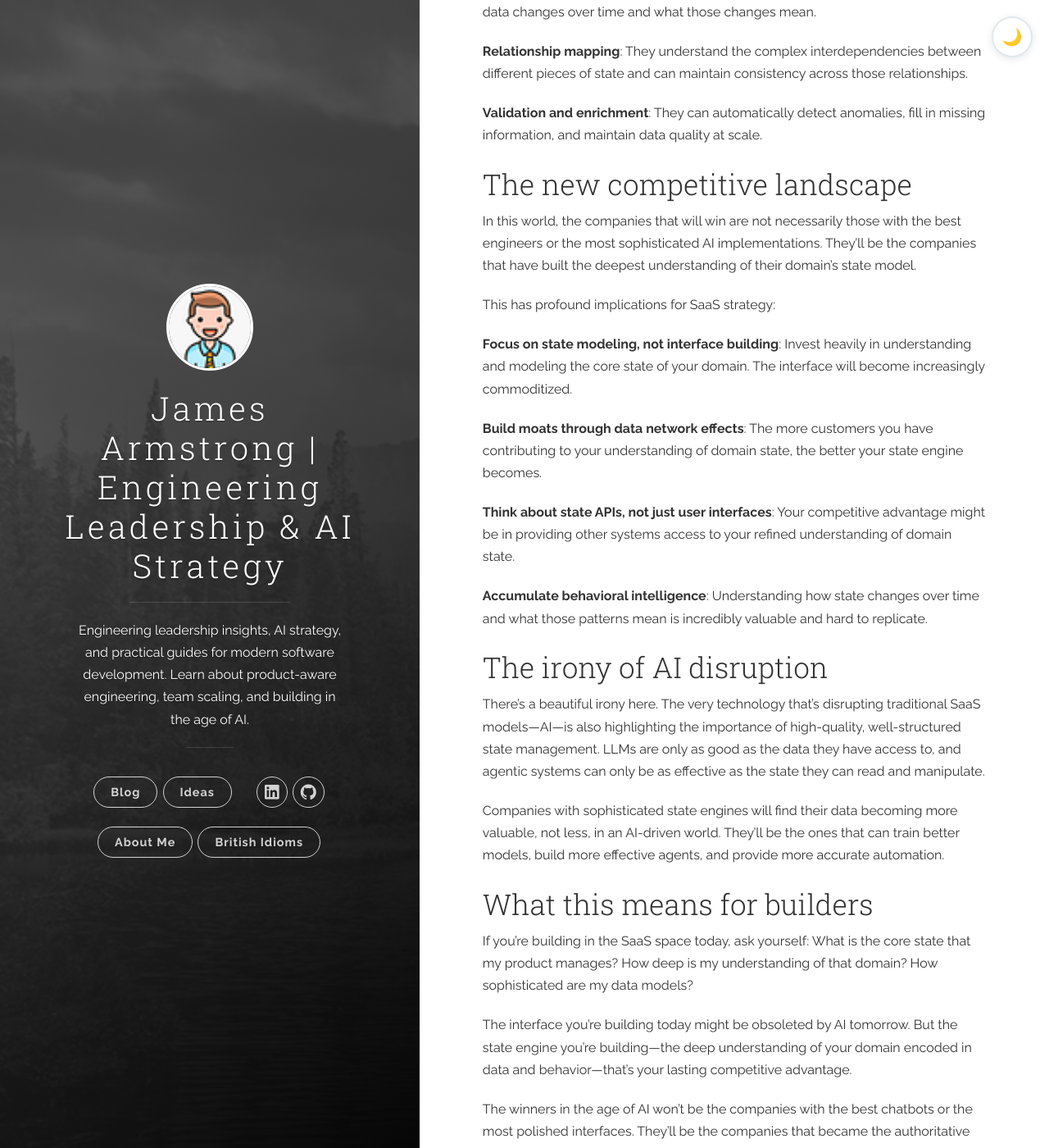
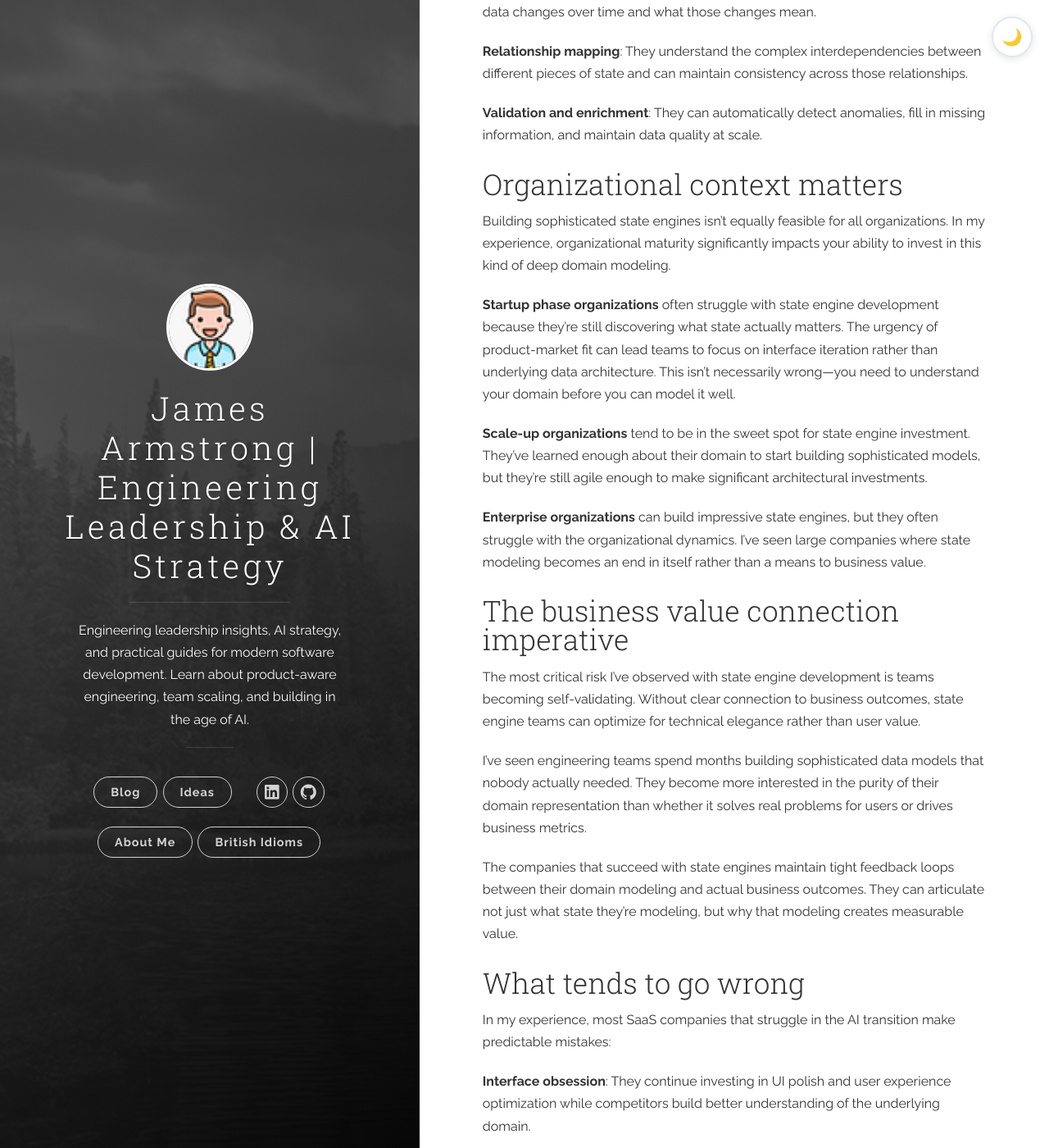
Before and after one commit to nomadicj/nomadicj.github.io, a Jekyll site: the page built from _posts/2025-05-10-SaaS in the age of AI - the winners are going to be the state engines.md, in a window 1280 px wide and 1400 px high, scrolled down 2024 px. Shown: the whole window at 82% size. Built offline with Jekyll 4.4.1, drawn with Linux system fonts in a browser that asks for light colours; some of the changed text lies outside the part shown.

Commit message:
Rework AI state engines article to use observational tone and add organizational context
- Shifted from prescriptive to experience-based language ("In my experience...")
- Added organizational maturity context for state engine development
- Included business value connection imperative and self-validation risks
- Added "What tends to go wrong" section with concrete failure patterns
- Removed promotional language while preserving all metadata elements
- Updated history to track changes

🤖 Generated with [Claude Code](https://claude.ai/code)

Co-Authored-By: Claude <noreply@anthropic.com>

```diff
--- a/_posts/2025-05-10-SaaS in the age of AI - the winners are going to be the state engines.md
+++ b/_posts/2025-05-10-SaaS in the age of AI - the winners are going to be the state engines.md
@@ -4,30 +4,32 @@ title: "SaaS in the age of AI: the winners are going to be the state engines"
 date: 2025-05-10 12:00:00
 categories: [technology, saas, ai, strategy]
 tags: [ai, saas, data, state management, competitive advantage]
-description: "Why SaaS companies with sophisticated state engines will dominate the AI era. Learn how data modeling and domain expertise create unshakeable competitive moats when interfaces become commoditized."
+description: "In my experience, SaaS companies with sophisticated state engines will dominate the AI era while those focused on interfaces will find themselves commoditized."
 keywords: ["SaaS strategy", "AI disruption", "state engines", "data modeling", "competitive advantage", "software architecture", "domain expertise", "tech leadership"]
 history:
   - date: "2025-05-10"
     change: "Initial publication"
+  - date: "2025-05-25"
+    change: "Reworked to use observational tone and added organizational context"
 ---
 
 The SaaS landscape is experiencing seismic shifts. AI-powered interfaces are democratizing user experience design. Large language models are making sophisticated automation accessible to every company. Agentic systems are promising to revolutionize how we interact with software entirely.
 
-In this new world, traditional competitive moats are eroding rapidly. The interface that took years to perfect? An AI can now generate a comparable one in minutes. The complex workflow automation that was your secret sauce? LLMs are making that trivial for any competitor to replicate.
+In my experience watching this transformation, traditional competitive moats are eroding rapidly. The interface that took years to perfect? An AI can now generate a comparable one in minutes. The complex workflow automation that was your secret sauce? LLMs are making that trivial for any competitor to replicate.
 
 But there's one thing that remains unshakeable: **the state**.
 
 ## The state is the anchor
 
-When I say "state," I'm talking about the core data model, the accumulated knowledge, the refined understanding of domain-specific problems that a company builds over time. This isn't just raw data—it's the structured, validated, and contextualized information that represents the real-world state of your customers' businesses.
+When I talk about "state," I'm referring to the core data model, the accumulated knowledge, the refined understanding of domain-specific problems that a company builds over time. This isn't just raw data—it's the structured, validated, and contextualized information that represents the real-world state of your customers' businesses.
 
-Consider a few examples:
+Consider what actually drives value in some successful SaaS companies:
 
 **Salesforce** didn't just build a pretty CRM interface. They built a comprehensive model of how sales processes work, what data points matter, and how to represent complex customer relationships. Their true moat isn't the UI—it's the decades of accumulated understanding about sales state management.
 
 **Stripe** isn't valuable because of their payment form UI. They're valuable because they've modeled the incredibly complex state of global payment processing: fraud detection patterns, regulatory compliance across jurisdictions, and the intricate dance of money movement between parties.
 
-**HubSpot** (where I work) didn't win by having the best marketing automation interface. They won by building a sophisticated understanding of the customer journey state, how leads progress through funnels, and what data points actually predict conversion.
+Companies that focused primarily on interface innovation without building sophisticated state models tend to struggle when AI levels the playing field. I've seen startups with beautiful UIs get outmaneuvered by competitors who understood the underlying domain state better.
 
 ## Why interfaces become commoditized
 
@@ -39,9 +41,9 @@ An AI can generate a beautiful dashboard, but it can't generate years of domain
 
 ## The state engine advantage
 
-Companies that will thrive in this new landscape are those that have built sophisticated "state engines"—systems that don't just store data, but actively model, validate, and evolve the real-world state of their domain.
+In my experience, companies that thrive in this new landscape are those that have built sophisticated "state engines"—systems that don't just store data, but actively model, validate, and evolve the real-world state of their domain.
 
-These state engines have several characteristics:
+These state engines tend to have several characteristics:
 
 **Domain expertise encoded in data models**: They understand the nuances of their problem space deeply enough to create data structures that reflect reality accurately.
 
@@ -51,34 +53,48 @@ These state engines have several characteristics:
 
 **Validation and enrichment**: They can automatically detect anomalies, fill in missing information, and maintain data quality at scale.
 
-## The new competitive landscape
+## Organizational context matters
 
-In this world, the companies that will win are not necessarily those with the best engineers or the most sophisticated AI implementations. They'll be the companies that have built the deepest understanding of their domain's state model.
+Building sophisticated state engines isn't equally feasible for all organizations. In my experience, organizational maturity significantly impacts your ability to invest in this kind of deep domain modeling.
 
-This has profound implications for SaaS strategy:
+**Startup phase organizations** often struggle with state engine development because they're still discovering what state actually matters. The urgency of product-market fit can lead teams to focus on interface iteration rather than underlying data architecture. This isn't necessarily wrong—you need to understand your domain before you can model it well.
 
-**Focus on state modeling, not interface building**: Invest heavily in understanding and modeling the core state of your domain. The interface will become increasingly commoditized.
+**Scale-up organizations** tend to be in the sweet spot for state engine investment. They've learned enough about their domain to start building sophisticated models, but they're still agile enough to make significant architectural investments.
 
-**Build moats through data network effects**: The more customers you have contributing to your understanding of domain state, the better your state engine becomes.
+**Enterprise organizations** can build impressive state engines, but they often struggle with the organizational dynamics. I've seen large companies where state modeling becomes an end in itself rather than a means to business value.
 
-**Think about state APIs, not just user interfaces**: Your competitive advantage might be in providing other systems access to your refined understanding of domain state.
+## The business value connection imperative
 
-**Accumulate behavioral intelligence**: Understanding how state changes over time and what those patterns mean is incredibly valuable and hard to replicate.
+The most critical risk I've observed with state engine development is teams becoming self-validating. Without clear connection to business outcomes, state engine teams can optimize for technical elegance rather than user value.
+
+I've seen engineering teams spend months building sophisticated data models that nobody actually needed. They become more interested in the purity of their domain representation than whether it solves real problems for users or drives business metrics.
+
+The companies that succeed with state engines maintain tight feedback loops between their domain modeling and actual business outcomes. They can articulate not just what state they're modeling, but why that modeling creates measurable value.
+
+## What tends to go wrong
+
+In my experience, most SaaS companies that struggle in the AI transition make predictable mistakes:
+
+**Interface obsession**: They continue investing in UI polish and user experience optimization while competitors build better understanding of the underlying domain.
+
+**Feature factory syndrome**: They build more capabilities without deepening their core domain expertise, making them vulnerable to AI-powered automation.
+
+**Data hoarding without modeling**: They collect lots of information but don't invest in the sophisticated modeling that turns data into domain understanding.
+
+**Disconnected from business value**: They build elegant state representations that don't actually improve user outcomes or business metrics.
 
 ## The irony of AI disruption
 
-There's a beautiful irony here. The very technology that's disrupting traditional SaaS models—AI—is also highlighting the importance of high-quality, well-structured state management. LLMs are only as good as the data they have access to, and agentic systems can only be as effective as the state they can read and manipulate.
+There's an interesting irony here. The very technology that's disrupting traditional SaaS models—AI—is also highlighting the importance of high-quality, well-structured state management. LLMs are only as good as the data they have access to, and agentic systems can only be as effective as the state they can read and manipulate.
 
-Companies with sophisticated state engines will find their data becoming more valuable, not less, in an AI-driven world. They'll be the ones that can train better models, build more effective agents, and provide more accurate automation.
+Companies with sophisticated state engines often find their data becoming more valuable, not less, in an AI-driven world. They're positioned to train better models, build more effective agents, and provide more accurate automation.
 
 ## What this means for builders
 
-If you're building in the SaaS space today, ask yourself: What is the core state that my product manages? How deep is my understanding of that domain? How sophisticated are my data models?
+The strategic question isn't whether AI will disrupt your interface—it will. The question is whether you've built deep enough domain understanding that the interface becomes just one way to access your core value.
 
-The interface you're building today might be obsoleted by AI tomorrow. But the state engine you're building—the deep understanding of your domain encoded in data and behavior—that's your lasting competitive advantage.
+In my experience, the most successful SaaS companies in the AI era will be those that became the authoritative source of truth for their domain's state. They'll be the state engines that everything else connects to.
 
-The winners in the age of AI won't be the companies with the best chatbots or the most polished interfaces. They'll be the companies that became the authoritative source of truth for their domain's state. They'll be the state engines that everything else connects to.
+The interface you're building today will likely be obsoleted by AI tomorrow. But the state engine you're building—the deep understanding of your domain encoded in data and behavior—that tends to be your lasting competitive advantage.
 
-And in a world where everything can generate interfaces, being the source of truth is the ultimate moat.
-
-*Co-authored with AI*
+And in a world where everything can generate interfaces, being the source of truth becomes the ultimate moat.
```
